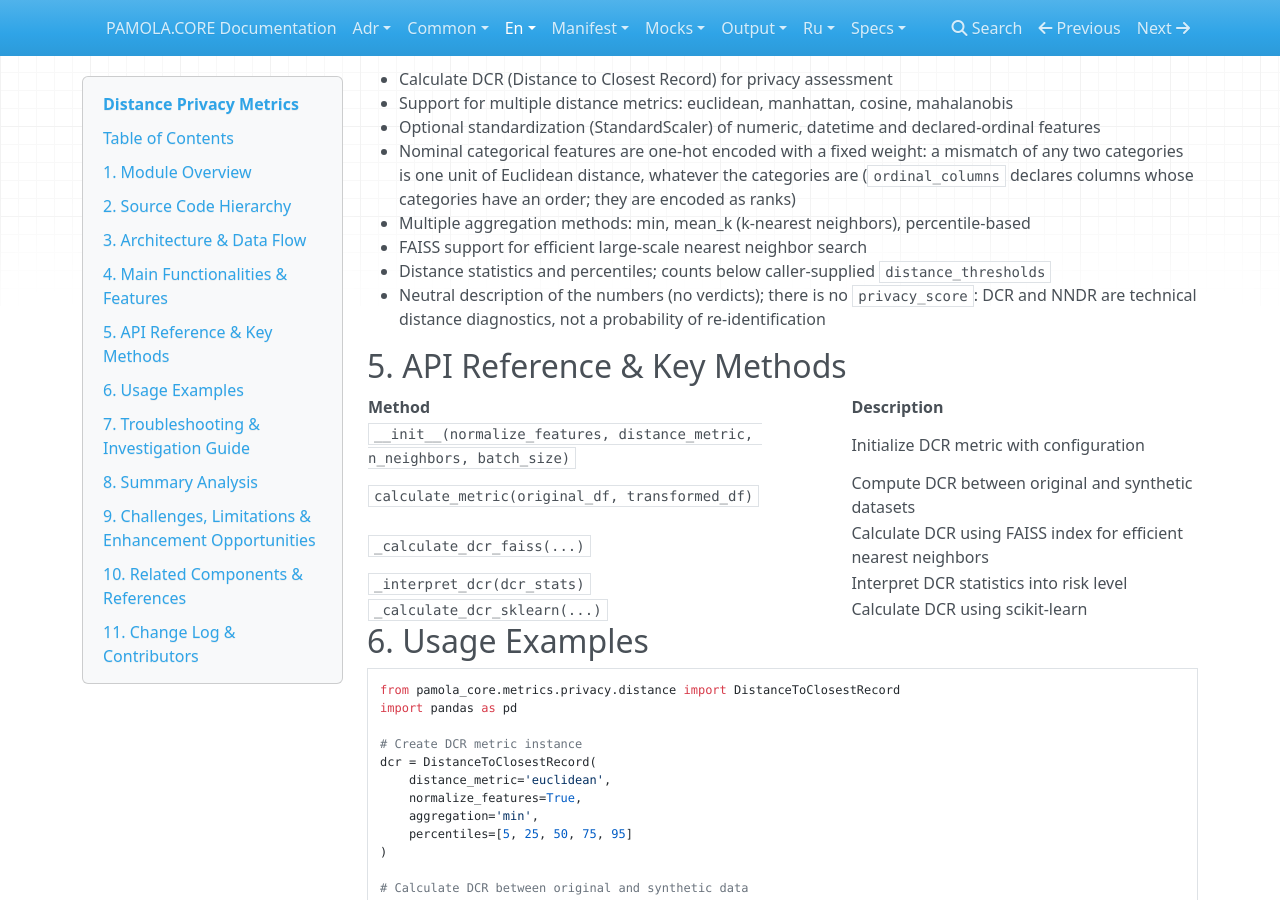
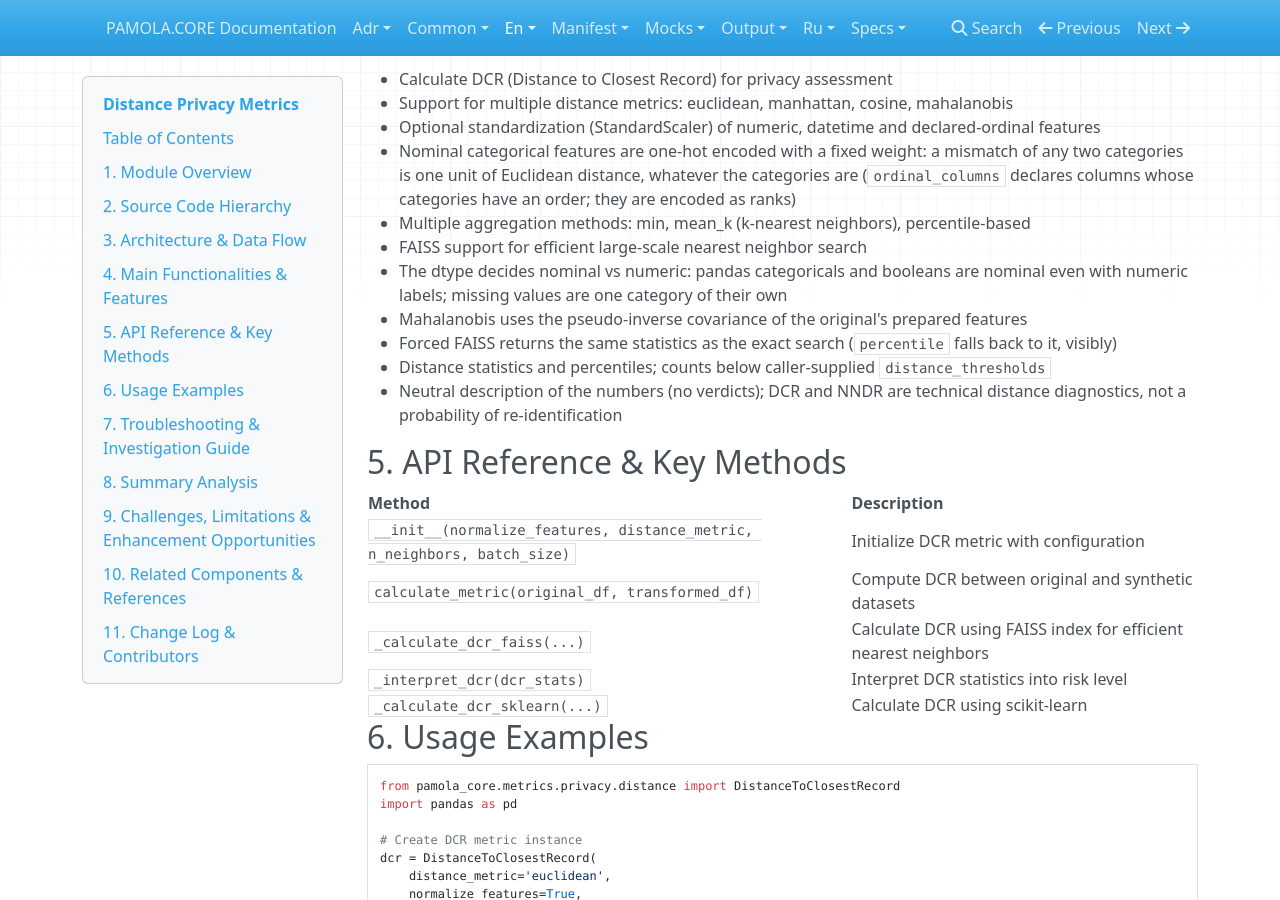
Before and after one commit to DGT-Network/PAMOLA, an MkDocs documentation site: the page built from docs/en/core/metrics/privacy/distance.md, in a window 1280 px wide and 900 px high, scrolled down 1099 px. Built offline with MkDocs 1.6.1, drawn with Linux system fonts in a browser that asks for light colours; nearby versions of some CDN libraries.

Commit message:
docs: no privacy_score outside the removal notice; qualify the historical CVPL wording
Co-Authored-By: Claude Sonnet 5.5 <noreply@anthropic.com>

```diff
--- a/docs/en/core/metrics/privacy/distance.md
+++ b/docs/en/core/metrics/privacy/distance.md
@@ -42,8 +42,11 @@ Implements Distance to Closest Record (DCR) privacy metric, which measures the m
 - Nominal categorical features are one-hot encoded with a fixed weight: a mismatch of any two categories is one unit of Euclidean distance, whatever the categories are (`ordinal_columns` declares columns whose categories have an order; they are encoded as ranks)
 - Multiple aggregation methods: min, mean_k (k-nearest neighbors), percentile-based
 - FAISS support for efficient large-scale nearest neighbor search
+- The dtype decides nominal vs numeric: pandas categoricals and booleans are nominal even with numeric labels; missing values are one category of their own
+- Mahalanobis uses the pseudo-inverse covariance of the original's prepared features
+- Forced FAISS returns the same statistics as the exact search (`percentile` falls back to it, visibly)
 - Distance statistics and percentiles; counts below caller-supplied `distance_thresholds`
-- Neutral description of the numbers (no verdicts); there is no `privacy_score`: DCR and NNDR are technical distance diagnostics, not a probability of re-identification
+- Neutral description of the numbers (no verdicts); DCR and NNDR are technical distance diagnostics, not a probability of re-identification
 
 ## 5. API Reference & Key Methods
 | Method | Description |
```
Also changed, not shown: CHANGELOG.md (+21 -1 lines), docs/en/core/utils/tasks/task_reporting.md (+1 -1 lines), 1 other file.
